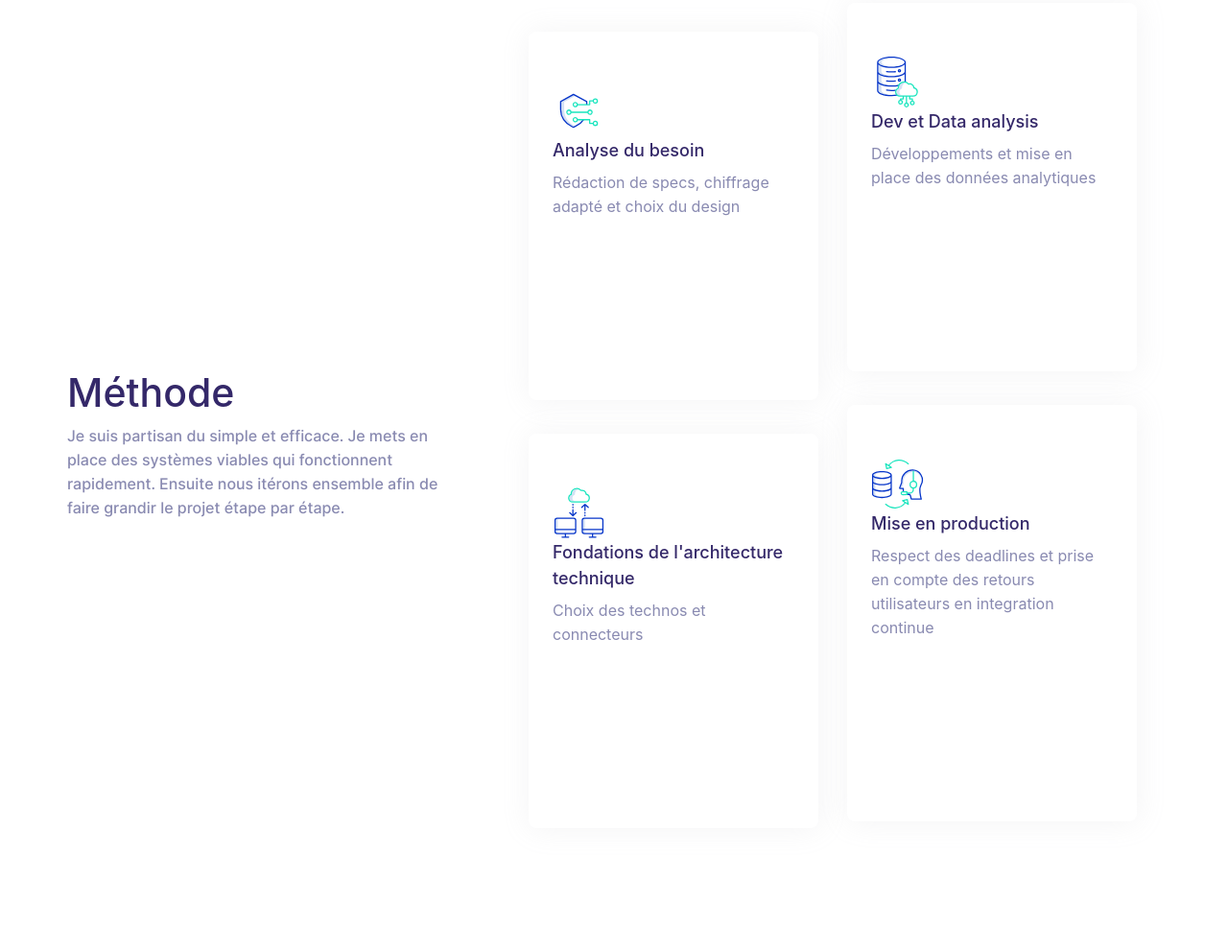
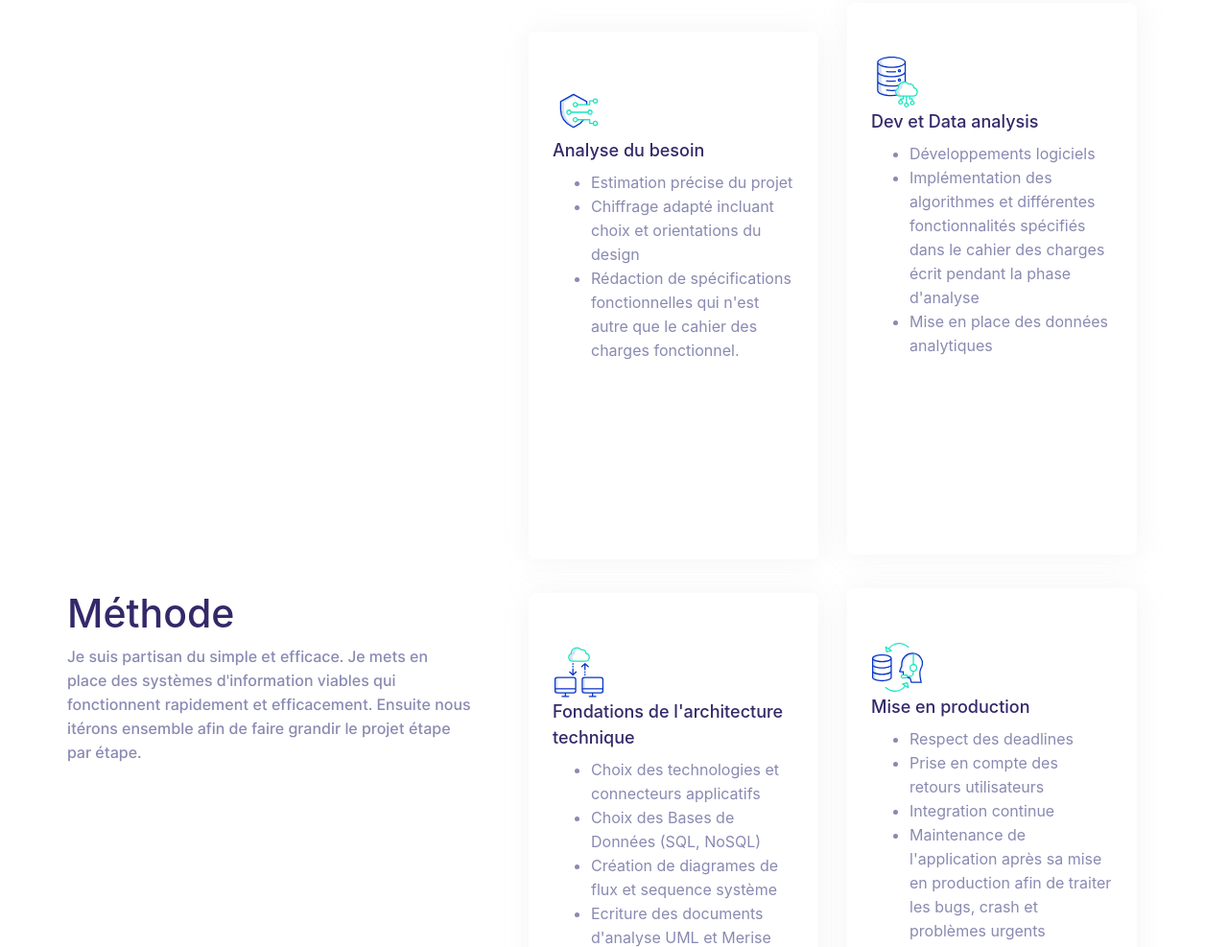
Before and after one commit to 73k05/inkOS, a plain HTML site: page index.html in a window 1280 px wide. Shown: the part 838-1825 px from the top of the page at 96% size. Drawn offline with Linux system fonts and the light colour scheme.

Commit message:
[inkOS] SEO put better text on process presentation

```diff
--- a/index.html
+++ b/index.html
@@ -7,13 +7,12 @@
     <title>inkOS</title>
     <meta content="width=device-width, initial-scale=1" name="viewport">
     <meta content="aKSf7L1XR3yZeVBbffg88nLG8UrPXBs7-sztosFq0-s" name="google-site-verification">
-    <meta content="Webflow" name="generator">
     <meta property="og:site_name" content="inkOS" />
     <meta property="og:title" content="Web & Mobile Apps" />
-    <meta property="og:description" content="Développement d'applications Mobiles & Progressive Web Apps sur Clermont-Ferrand Auvergne" />
+    <meta property="og:description" content="Développement d'applications Mobiles Natives Android ou Hybrides Progressive Web Apps sur Clermont-Ferrand Auvergne. UIX Design et intégration. Analyse des comportements utilisateurs en Data Analytics." />
     <meta property="og:image" content="http://inkos.fr/images/preview.png" />
     <meta property="og:url" content="http://inkos.fr/">
-    <meta name="description" content="Développement d'applications Mobiles & Progressive Web Apps sur Clermont-Ferrand Auvergne">
+    <meta name="description" content="Développement d'applications Mobiles Natives Android ou Hybrides Progressive Web Apps sur Clermont-Ferrand Auvergne. UIX Design et intégration. Analyse des comportements utilisateurs en Data Analytics.">
     <meta name="author" content="Olivier Peyronnel">
     <link href="css/normalize.css" rel="stylesheet" type="text/css">
     <link href="css/webflow.css" rel="stylesheet" type="text/css">
@@ -96,7 +95,7 @@
         <div class="container_p">
             <div class="col_40">
                 <h1 class="h1_example">Méthode</h1>
-                <p class="paragraph space-below">Je suis partisan du simple et efficace. Je mets en place des systèmes viables qui fonctionnent rapidement. Ensuite nous itérons ensemble afin de faire grandir le projet étape par étape.</p>
+                <p class="paragraph space-below">Je suis partisan du simple et efficace. Je mets en place des systèmes d&#x27;information viables qui fonctionnent rapidement et efficacement. Ensuite nous itérons ensemble afin de faire grandir le projet étape par étape.</p>
             </div>
             <div class="col_60">
                 <div class="card_row">
@@ -104,14 +103,14 @@
                         <div class="icon_wrap"><img src="images/technology.svg" width="55" alt="" class="icon"></div>
                         <div class="card_title_wrap">
                             <h1 class="h1_features-2">Analyse du besoin<br></h1>
-                            <div class="text_features">Rédaction de specs, chiffrage adapté et choix du design</div>
+                            <div class="text_features"><ul><li>Estimation précise du projet</li><li>Chiffrage adapté incluant choix et orientations du design</li><li>Rédaction de spécifications fonctionnelles qui n&#x27;est autre que le cahier des charges fonctionnel.</li></ul></div>
                         </div><img src="https://uploads-ssl.webflow.com/5c9ddff0c7170aa239f946cc/5c9de3d1a9898d1c7cc7d1ff_Icon.svg" style="opacity:0;-webkit-transform:translate3d(0, 15PX, 0) scale3d(1, 1, 1) rotateX(0) rotateY(0) rotateZ(0) skew(0, 0);-moz-transform:translate3d(0, 15PX, 0) scale3d(1, 1, 1) rotateX(0) rotateY(0) rotateZ(0) skew(0, 0);-ms-transform:translate3d(0, 15PX, 0) scale3d(1, 1, 1) rotateX(0) rotateY(0) rotateZ(0) skew(0, 0);transform:translate3d(0, 15PX, 0) scale3d(1, 1, 1) rotateX(0) rotateY(0) rotateZ(0) skew(0, 0)" alt="" class="arrow">
                     </div>
                     <div data-w-id="31696d6a-3887-3888-4b5f-0a0c096c7866" class="card_base">
                         <div class="icon_wrap"><img src="images/cloud.svg" width="55" alt="" class="icon"></div>
                         <div class="card_title_wrap">
                             <h1 class="h1_features-2">Fondations de l&#x27;architecture technique<br></h1>
-                            <div class="text_features">Choix des technos et connecteurs</div>
+                            <div class="text_features"><ul><li>Choix des technologies et connecteurs applicatifs</li><li>Choix des Bases de Données (SQL, NoSQL)</li><li>Création de diagrames de flux et sequence système</li><li>Ecriture des documents d&#x27;analyse UML et Merise</li><li>Mise en place de l'infrastructure et des environnements de<ul><li>Développement</li><li>Staging test unitaires et e2e</li><li>Production</li></ul></li></ul></div>
                         </div><img src="https://uploads-ssl.webflow.com/5c9ddff0c7170aa239f946cc/5c9de3d1a9898d1c7cc7d1ff_Icon.svg" style="opacity:0;-webkit-transform:translate3d(0, 15PX, 0) scale3d(1, 1, 1) rotateX(0) rotateY(0) rotateZ(0) skew(0, 0);-moz-transform:translate3d(0, 15PX, 0) scale3d(1, 1, 1) rotateX(0) rotateY(0) rotateZ(0) skew(0, 0);-ms-transform:translate3d(0, 15PX, 0) scale3d(1, 1, 1) rotateX(0) rotateY(0) rotateZ(0) skew(0, 0);transform:translate3d(0, 15PX, 0) scale3d(1, 1, 1) rotateX(0) rotateY(0) rotateZ(0) skew(0, 0)" alt="" class="arrow">
                     </div>
                 </div>
@@ -120,14 +119,14 @@
                         <div class="icon_wrap"><img src="images/database.svg" width="55" alt="" class="icon"></div>
                         <div class="card_title_wrap">
                             <h1 class="h1_features-2">Dev et Data analysis<br></h1>
-                            <div class="text_features">Développements et mise en place des données analytiques</div>
+                            <div class="text_features"><ul><li>Développements logiciels</li><li>Implémentation des algorithmes et différentes fonctionnalités spécifiés dans le cahier des charges écrit pendant la phase d&#x27;analyse</li><li>Mise en place des données analytiques</li></ul></div>
                         </div><img src="https://uploads-ssl.webflow.com/5c9ddff0c7170aa239f946cc/5c9de3d1a9898d1c7cc7d1ff_Icon.svg" style="opacity:0;-webkit-transform:translate3d(0, 15PX, 0) scale3d(1, 1, 1) rotateX(0) rotateY(0) rotateZ(0) skew(0, 0);-moz-transform:translate3d(0, 15PX, 0) scale3d(1, 1, 1) rotateX(0) rotateY(0) rotateZ(0) skew(0, 0);-ms-transform:translate3d(0, 15PX, 0) scale3d(1, 1, 1) rotateX(0) rotateY(0) rotateZ(0) skew(0, 0);transform:translate3d(0, 15PX, 0) scale3d(1, 1, 1) rotateX(0) rotateY(0) rotateZ(0) skew(0, 0)" alt="" class="arrow">
                     </div>
                     <div data-w-id="6386f079-c902-dc83-7914-1a7a18f1c11f" class="card_base">
                         <div class="icon_wrap"><img src="images/server.svg" width="55" alt="" class="icon"></div>
                         <div class="card_title_wrap">
                             <h1 class="h1_features-2">Mise en production<br></h1>
-                            <div class="text_features">Respect des deadlines et prise en compte des retours utilisateurs en integration continue</div>
+                            <div class="text_features"><ul><li>Respect des deadlines</li><li>Prise en compte des retours utilisateurs</li><li>Integration continue</li><li>Maintenance de l&#x27;application après sa mise en production afin de traiter les bugs, crash et problèmes urgents</li></ul></div>
                         </div><img src="https://uploads-ssl.webflow.com/5c9ddff0c7170aa239f946cc/5c9de3d1a9898d1c7cc7d1ff_Icon.svg" style="opacity:0;-webkit-transform:translate3d(0, 15PX, 0) scale3d(1, 1, 1) rotateX(0) rotateY(0) rotateZ(0) skew(0, 0);-moz-transform:translate3d(0, 15PX, 0) scale3d(1, 1, 1) rotateX(0) rotateY(0) rotateZ(0) skew(0, 0);-ms-transform:translate3d(0, 15PX, 0) scale3d(1, 1, 1) rotateX(0) rotateY(0) rotateZ(0) skew(0, 0);transform:translate3d(0, 15PX, 0) scale3d(1, 1, 1) rotateX(0) rotateY(0) rotateZ(0) skew(0, 0)" alt="" class="arrow">
                     </div>
                 </div>
```
